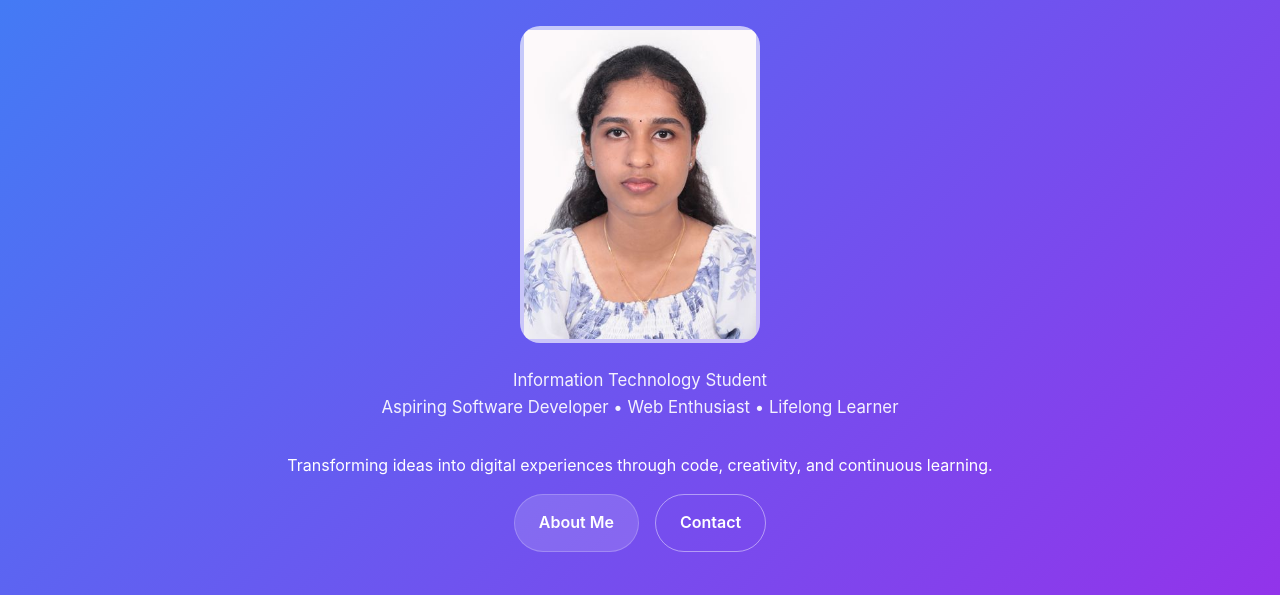
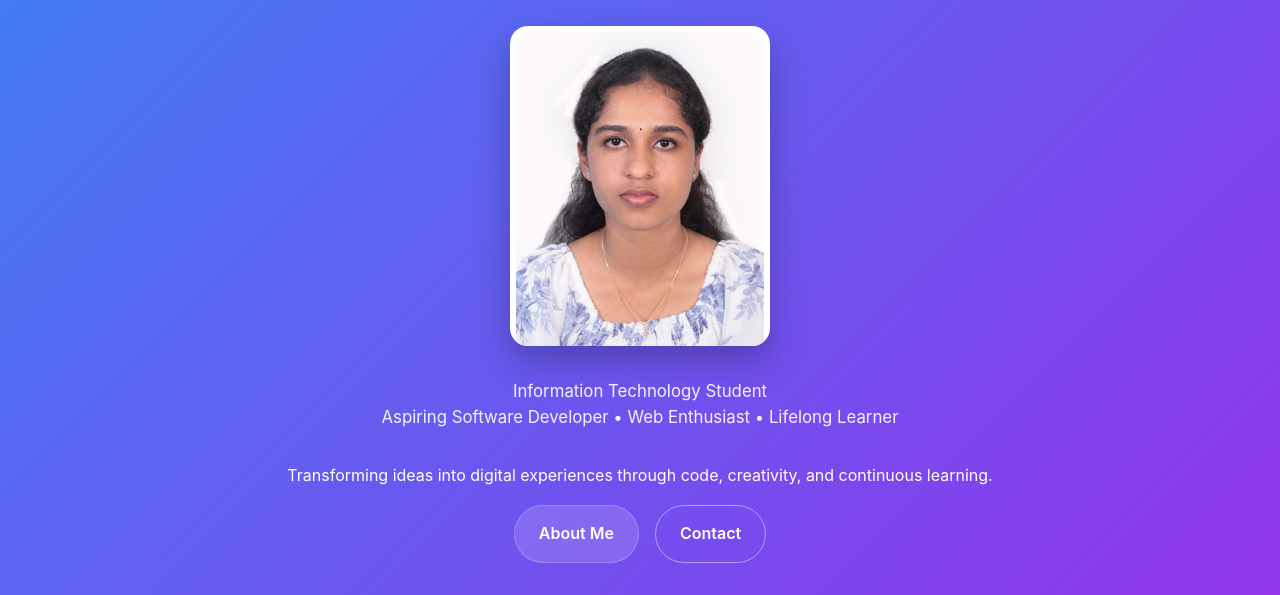
Before and after one commit to Jopriyajohny/myprofile, a plain HTML site: page index.html in a window 1280 px wide. Shown: the part 205-800 px from the top of the page. Drawn offline with Linux system fonts and the light colour scheme.

Commit message:
Updated style

```diff
--- a/styles.css
+++ b/styles.css
@@ -38,20 +38,23 @@ body {
 }
 
 .hero__media {
-  margin: 2rem auto 1.5rem;
-  max-width: 240px;
-  border-radius: 20px;
+  margin: 2rem auto;
+ width: 260px;
+ height: 320px;
+  border-radius: 18px;
   overflow: hidden;
+  box-shadow: 0 15px 35px rgba(0, 0, 0, 0.25);
+  background: white;
+  padding: 6px;
 }
 
 .hero__image {
   width: 100%;
-  display: block;
+
   height: auto;
   object-fit: cover;
-  border-radius: 0;
-  border: 4px solid rgba(255, 255, 255, 0.65);
-  box-shadow: 0 20px 40px rgba(15, 23, 42, 0.18);
+  border-radius: 12px;
+  display: block;
 }
 
 .eyebrow {
```
